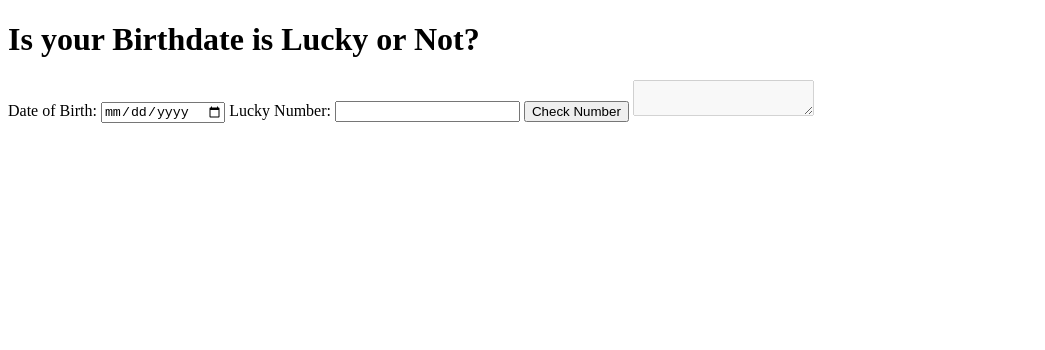
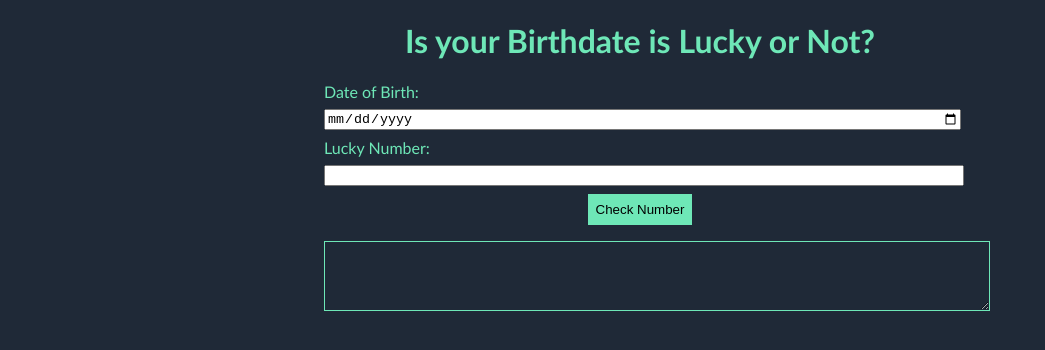
Before and after one commit to poojakelkar/Lucky-Number, a plain HTML site: page index.html in a window 1280 px wide. Shown: the whole page, without its empty margins (0-1045 px from the left). Drawn offline with Linux system fonts and the light colour scheme.

Commit message:
style is completed

```diff
--- a/app.js
+++ b/app.js
@@ -14,7 +14,12 @@ function checkValues(sum, luckyNumber) {
 function checkNumberIsLucky() {
     const dob = dateOfBirth.value;
     const sum = calculateSum(dob);
-    checkValues(sum, luckyNumber.value);
+    if (sum && dob) {
+        debugger
+        checkValues(sum, luckyNumber.value);
+    } else {
+        outputBox.value = "Please enter into Both fields";
+    }
 }
 
 function calculateSum(dob) {
--- a/index.html
+++ b/index.html
@@ -9,6 +9,7 @@
 
 </head>
 <body>
+    <div class="container">
         <h1>Is your Birthdate is Lucky or Not?</h1>
         <label>Date of Birth:</label>
         <input type="date" id="date-of-birth"></input>
@@ -16,7 +17,7 @@
         <input type="number" id="lucky-number"></input>
         <button id="check">Check Number</button>
         <textarea id="output-box" disabled></textarea>
-
+    </div>
 
 
     <script src="app.js"></script>
--- a/style.css
+++ b/style.css
@@ -0,0 +1,50 @@
+:root{
+    --primary-dark: #1f2937;
+    --primary-color: #6ee7b7;
+}
+
+h1{
+    text-align: center;
+    color: var(--primary-color);
+}
+ .container{
+     width: 50%;
+     margin: auto;
+ }
+
+ input , label{
+     display: block;
+     margin-top: 0.5rem ;
+     color: var(--primary-color);
+ }
+
+ input{
+     margin-bottom: 0.5rem;
+     width: 100%;
+     color: black;
+ }
+
+ #check{
+     padding: 0.5rem;
+     display: block;
+     margin: 1rem;
+     margin: auto;
+     background-color: var(--primary-color);
+     border: none;
+
+ }
+
+ #output-box{
+     padding: 1rem;
+     margin-top: 1rem;
+     width: 100%;
+     border-color: var(--primary-color);
+     background-color: var(--primary-dark);
+     color: white;
+     font-size: larger;
+ }
+
+ body{
+     background-color: var(--primary-dark);
+     font-family: 'Gill Sans', 'Gill Sans MT', Calibri, 'Trebuchet MS', sans-serif;
+ }
```
Lines whose indentation alone changed are shown as unchanged.
